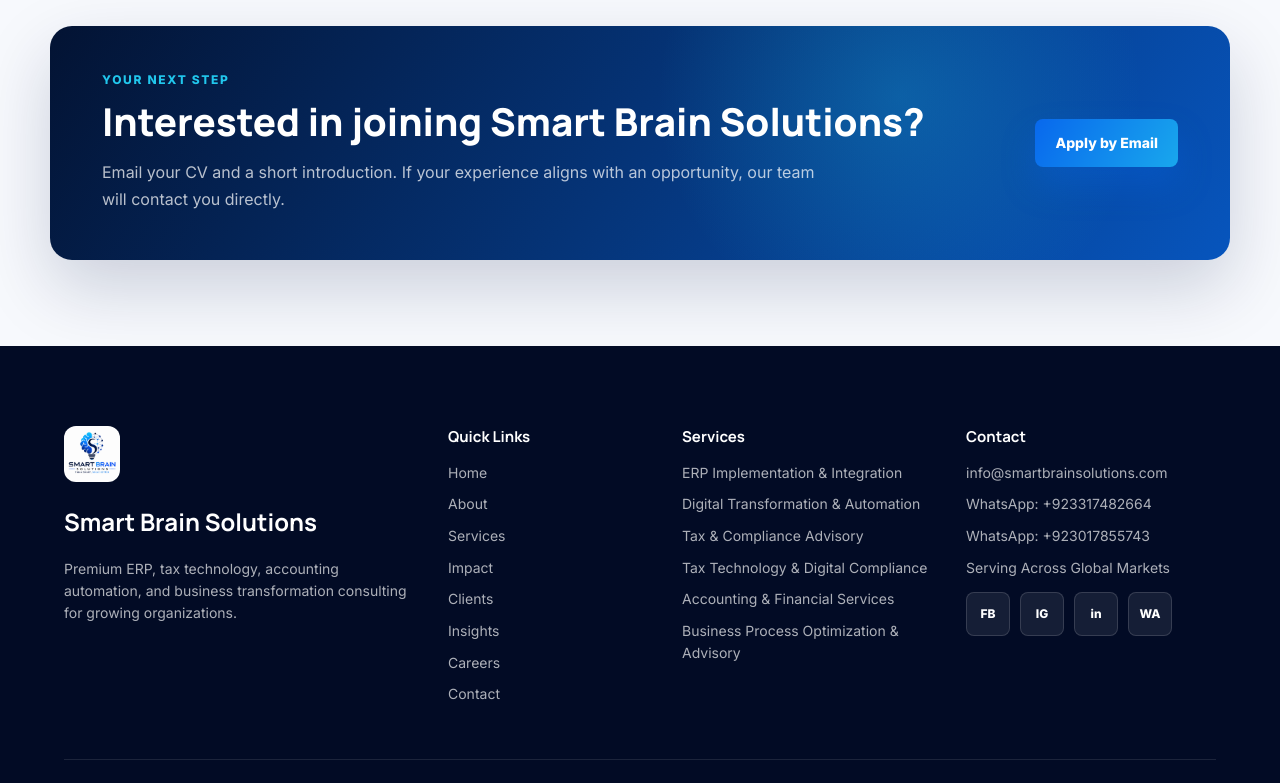
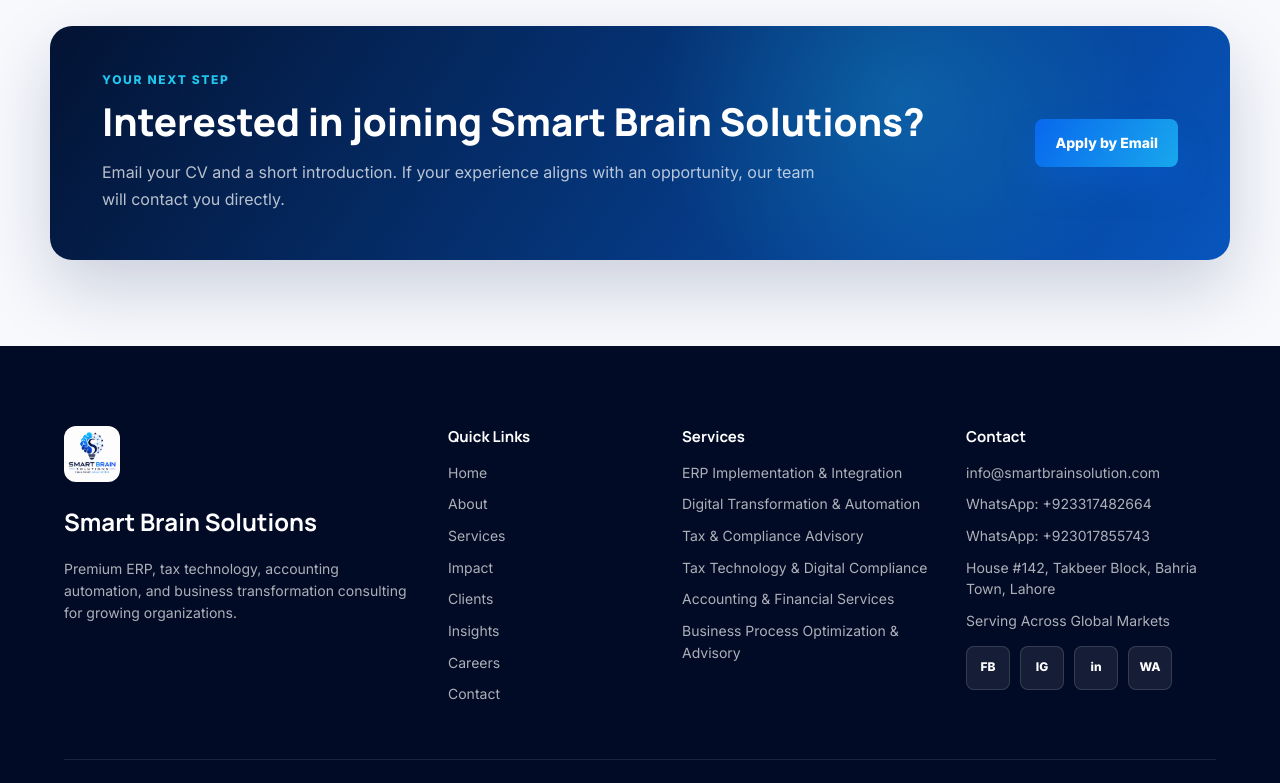
Before and after one commit to mazhardev/sbs-next, a Next.js app: page /careers in a window 1280 px wide. Shown: the part 2528-3311 px from the top of the page. Built offline with nearby package versions, Linux system fonts and the light colour scheme.

Commit message:
feat: add address to SiteFooter and update site data with address information

```diff
--- a/app/components/SiteFooter.js
+++ b/app/components/SiteFooter.js
@@ -39,6 +39,7 @@ export default function SiteFooter() {
           <a href={`https://wa.me/${site.whatsappSecondary}`} target="_blank" rel="noreferrer">
             WhatsApp: +{site.whatsappSecondary}
           </a>
+          <p>{site.address}</p>
           <p>{site.location}</p>
           <div className="footerSocial">
             <a href={site.facebook} target="_blank" rel="noreferrer" aria-label="Facebook">FB</a>
--- a/app/data.js
+++ b/app/data.js
@@ -3,11 +3,12 @@ export const site = {
   shortName: "SBS",
   tagline: "Think Smart, Solve Better",
   url: "https://smartbrainsolution.com/",
-  email: "info@smartbrainsolutions.com",
+  email: "info@smartbrainsolution.com",
   phone: "+92 331 7482664",
   whatsapp: "923317482664",
   whatsappSecondary: "923017855743",
   whatsappSecondaryLabel: "+92 301 78 55 743",
+  address: "House #142, Takbeer Block, Bahria Town, Lahore",
   location: "Serving Across Global Markets",
   facebook: "https://www.facebook.com/profile.php?id=61590767773103",
   instagram: "https://www.instagram.com/smartbrainsolutions/",
```
Also changed, not shown: 1 other file (tests, documents, lock files or other folders).
